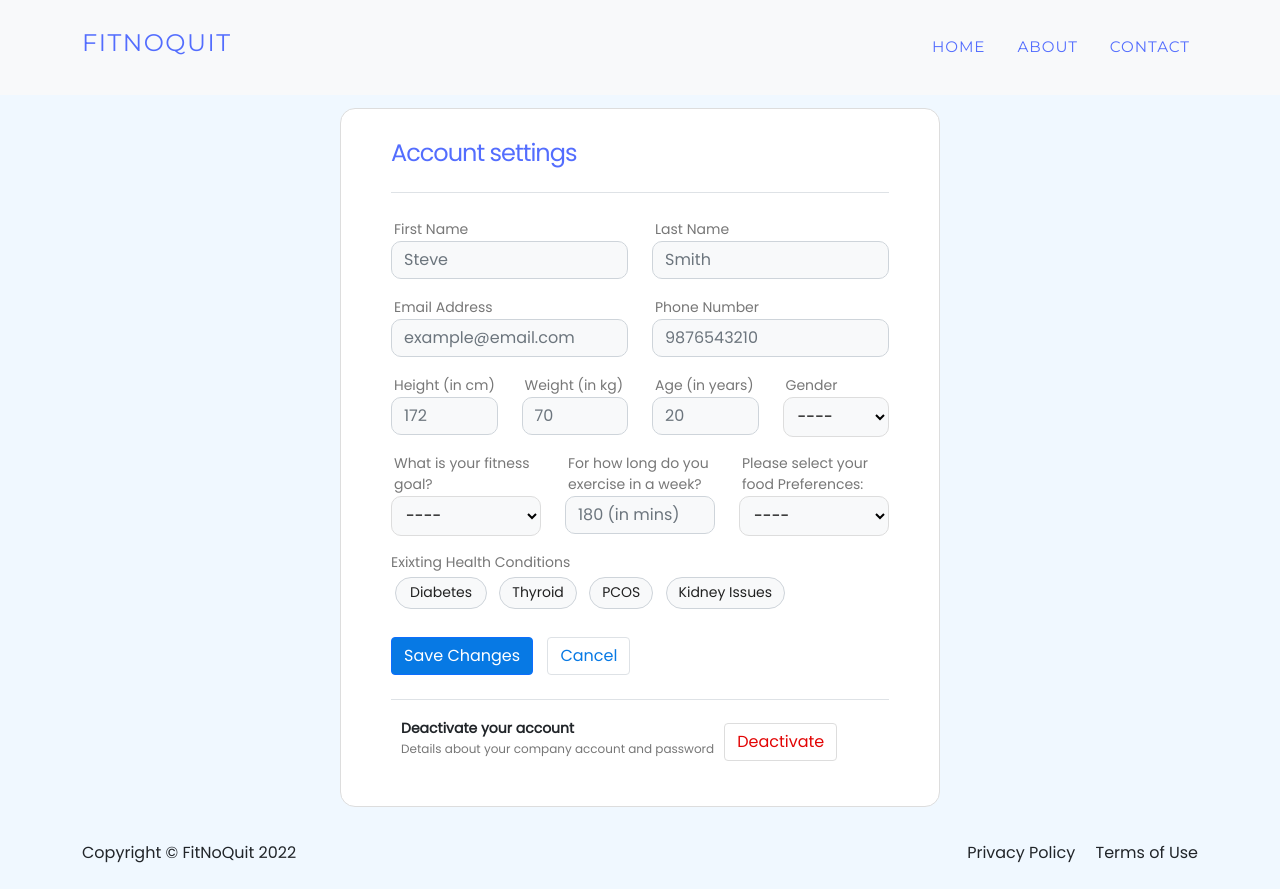
After one commit to Bhavik-20/FitNoQuit-WebApp, a Django app: template FNQ/templates/profile.html in a window 1280 px wide. The commit adds this page. Run offline with Django 4.2, Linux system fonts and the light colour scheme; the template is opened without the code that fills it, so the values that code supplies are empty; some libraries are stand-ins or nearby versions.

Commit message:
Added profile pages and linked using load static

```diff
--- a/FNQ/accounts/urls.py
+++ b/FNQ/accounts/urls.py
@@ -3,6 +3,7 @@ from . import views
 
 urlpatterns = [
     path('',views.home, name="home"),
+    path("profile", views.profile, name="profile"),
     path("signup", views.signup, name="signup"),
     path("login", views.login, name="login"),
     path("logout", views.logout, name="logout")
--- /dev/null
+++ b/FNQ/static/css/profile.css
@@ -0,0 +1,235 @@
+@import url('https://fonts.googleapis.com/css2?family=Poppins&display=swap');
+
+#mainNav {
+    padding-top: 1rem;
+    padding-bottom: 1rem;
+    background-color: #212529;
+  }
+  #mainNav .navbar-toggler {
+    padding: 0.75rem;
+    font-size: 0.75rem;
+    font-family: "Montserrat", -apple-system, BlinkMacSystemFont, "Segoe UI", Roboto, "Helvetica Neue", Arial, sans-serif, "Apple Color Emoji", "Segoe UI Emoji", "Segoe UI Symbol", "Noto Color Emoji";
+    text-transform: uppercase;
+    font-weight: 700;
+  }
+  #mainNav .navbar-brand {
+    color: #536DFE;
+    font-family: "Montserrat", -apple-system, BlinkMacSystemFont, "Segoe UI", Roboto, "Helvetica Neue", Arial, sans-serif, "Apple Color Emoji", "Segoe UI Emoji", "Segoe UI Symbol", "Noto Color Emoji";
+    font-weight: 700;
+    letter-spacing: 0.0625em;
+    text-transform: uppercase;
+  }
+  #mainNav .navbar-brand img {
+    height: 1.5rem;
+  }
+  #mainNav .navbar-nav .nav-item .nav-link {
+    font-family: "Montserrat", -apple-system, BlinkMacSystemFont, "Segoe UI", Roboto, "Helvetica Neue", Arial, sans-serif, "Apple Color Emoji", "Segoe UI Emoji", "Segoe UI Symbol", "Noto Color Emoji";
+    font-size: 0.95rem;
+    color: #536DFE;
+    letter-spacing: 0.0625em;
+  }
+  #mainNav .navbar-nav .nav-item .nav-link.active, #mainNav .navbar-nav .nav-item .nav-link:hover {
+    color: #324196;
+  }
+
+  @media (min-width: 992px) {
+    #mainNav {
+      padding-top: 1.5rem;
+      padding-bottom: 1.5rem;
+      border: none;
+      background-color: transparent;
+      transition: padding-top 0.3s ease-in-out, padding-bottom 0.3s ease-in-out;
+    }
+    #mainNav .navbar-brand {
+      font-size: 1.5em;
+      transition: font-size 0.3s ease-in-out;
+    }
+    #mainNav .navbar-brand img {
+      height: 2rem;
+      transition: height 0.3s ease-in-out;
+    }
+    #mainNav.navbar-shrink {
+      padding-top: 1rem;
+      padding-bottom: 1rem;
+      background-color: #212529;
+    }
+    #mainNav.navbar-shrink .navbar-brand {
+      font-size: 1.25em;
+    }
+    #mainNav.navbar-shrink .navbar-brand svg,
+  #mainNav.navbar-shrink .navbar-brand img {
+      height: 1.5rem;
+    }
+    #mainNav .navbar-nav .nav-item {
+      margin-right: 1rem;
+    }
+    #mainNav .navbar-nav .nav-item:last-child {
+      margin-right: 0;
+    }
+  }
+
+* {
+    margin: 0;
+    padding-top: 0;
+    box-sizing: border-box
+}
+
+body {
+    padding-top: 60px;
+    font-family: 'Poppins', sans-serif;
+    background-color: aliceblue
+}
+@media (max-width: 980px) {
+    body {
+        padding-top: 80px;
+        padding-right: 10px;
+        padding-left: 10px;
+        font-family: 'Poppins', sans-serif;
+        background-color: aliceblue
+    }
+}
+
+.wrapper {
+    padding: 30px 50px;
+    border: 1px solid #ddd;
+    border-radius: 15px;
+    margin: 10px auto;
+    max-width: 600px
+}
+
+.heading-profile {
+    letter-spacing: -1px;
+    font-weight: 400;
+    color: #536DFE;
+}
+
+.img {
+    width: 90px;
+    height: 90px;
+    border-radius: 6px;
+    object-fit: cover
+}
+
+#img-section p,
+#deactivate p {
+    font-size: 12px;
+    color: #777;
+    margin-bottom: 10px;
+    text-align: justify;
+    padding-left: 10px;
+}
+
+#img-section b,
+#img-section button,
+#deactivate b {
+    font-size: 14px;
+    padding-left: 10px;
+}
+
+label {
+    margin-bottom: 0;
+    font-size: 14px;
+    font-weight: 500;
+    color: #777;
+    padding-left: 3px;
+}
+
+.form-control {
+    border-radius: 10px;
+}
+
+input[placeholder] {
+    font-weight: 500
+}
+
+.form-control:focus {
+    box-shadow: none;
+    border: 1.5px solid #0779e4
+}
+
+select {
+    display: block;
+    width: 100%;
+    border: 1px solid #ddd;
+    border-radius: 10px;
+    height: 40px;
+    padding: 5px 10px
+}
+
+select:focus {
+    outline: none
+}
+
+.button {
+    background-color: #fff;
+    color: #0779e4;
+    margin-left: 10px;
+}
+
+.button:hover {
+    background-color: #0779e4;
+    color: #fff
+}
+
+.btn-primary {
+    background-color: #0779e4
+}
+
+.danger {
+    background-color: #fff;
+    color: #e20404;
+    border: 1px solid #ddd;
+    margin-left: 10px;
+}
+
+.danger:hover {
+    background-color: #e20404;
+    color: #fff
+}
+
+@media(max-width:576px) {
+    .wrapper {
+        padding: 25px 20px
+    }
+
+    #deactivate {
+        line-height: 18px
+    }
+}
+
+.chip {
+    padding: 0 12px;
+    background-color: #F8F9FA;
+    border-radius: 100px;
+    border: 1px solid #ced4da;
+    display: inline-flex;
+    margin: 4px;
+    color: rgba(0, 0, 0, .87);
+    align-items: center;
+    height: 32px;
+    font-size: 14px;
+    cursor: pointer;
+}
+
+.chip .icon {
+    font-size: 16px;
+    color: rgba(0, 0, 0, .54);
+    width: 20px;
+    text-align: center;
+}
+
+.chip .icon--leadind {
+    margin: 2px 4px 0 -4px;
+}
+
+.chip .icon--trailing {
+    margin: 2px -4px 0 4px;
+}
+
+.chips__filter .chip .chip--check {
+    display: none;
+}
+
+.chips__filter .chip.chip--active .chip--check {
+    display: block;
+}
--- a/FNQ/templates/home.html
+++ b/FNQ/templates/home.html
@@ -34,15 +34,14 @@
 
                         {% if user.is_authenticated %}
                         <li class="nav-item"><p class="no-hover">Hello, {{user.first_name}}!</p></li>
+                        <li class="nav-item"><a class="nav-link" href="profile">Profile</a></li>
                         <li class="nav-item"><a class="nav-link" href="logout"> Log out </a></li>
                         {% else %}
                         <li class="nav-item"><a class="nav-link" href="login">Login</a></li>
                         <li class="nav-item"><a class="nav-link" href="signup">Sign Up</a></li>
                         {% endif %}
-
                         <li class="nav-item"><a class="nav-link" href="#about">About Us</a></li>
                         <li class="nav-item"><a class="nav-link" href="#contact">Contact</a></li>
-
                     </ul>
                 </div>
             </div>
--- /dev/null
+++ b/FNQ/templates/profile.html
@@ -0,0 +1,157 @@
+{% load static %}
+<!DOCTYPE html>
+<html lang="en">
+    <head>
+        <meta charset="utf-8" />
+        <meta name="viewport" content="width=device-width, initial-scale=1, shrink-to-fit=no" />
+        <meta name="description" content="" />
+        <meta name="author" content="" />
+        <title>Profile</title>
+        <!-- Font Awesome icons (free version)-->
+        <script src="https://use.fontawesome.com/releases/v5.15.4/js/all.js" crossorigin="anonymous"></script>
+         <!-- Google fonts-->
+         <link href="https://fonts.googleapis.com/css?family=Montserrat:400,700" rel="stylesheet" type="text/css" />
+         <link href="https://fonts.googleapis.com/css?family=Roboto+Slab:400,100,300,700" rel="stylesheet" type="text/css" />
+        <!-- Core theme CSS (includes Bootstrap)-->
+        <link href="https://maxcdn.bootstrapcdn.com/font-awesome/4.7.0/css/font-awesome.min.css" rel="stylesheet" integrity="sha384-wvfXpqpZZVQGK6TAh5PVlGOfQNHSoD2xbE+QkPxCAFlNEevoEH3Sl0sibVcOQVnN" crossorigin="anonymous">
+        <link href="https://cdn.jsdelivr.net/npm/bootstrap@5.1.3/dist/css/bootstrap.min.css" rel="stylesheet" integrity="sha384-1BmE4kWBq78iYhFldvKuhfTAU6auU8tT94WrHftjDbrCEXSU1oBoqyl2QvZ6jIW3" crossorigin="anonymous">
+        <script src="https://cdn.jsdelivr.net/npm/bootstrap@5.1.3/dist/js/bootstrap.bundle.min.js" integrity="sha384-ka7Sk0Gln4gmtz2MlQnikT1wXgYsOg+OMhuP+IlRH9sENBO0LRn5q+8nbTov4+1p" crossorigin="anonymous"></script>
+        <link href="{% static 'css/profile.css' %}" rel="stylesheet" />
+        <script src="https://ajax.googleapis.com/ajax/libs/jquery/3.5.1/jquery.min.js"></script>
+    </head>
+    <body id="page-top">
+        <!-- Navigation-->
+        <nav class="navbar navbar-expand-lg navbar-light fixed-top bg-light" id="mainNav">
+            <div class="container">
+                <a class="navbar-brand" href="#page-top"><h4>FitNoQuit</h4></a>
+                <button class="navbar-toggler" type="button" data-bs-toggle="collapse" data-bs-target="#navbarResponsive" aria-controls="navbarResponsive" aria-expanded="false" aria-label="Toggle navigation">
+                    Menu
+                    <i class="fas fa-bars ms-1"></i>
+                </button>
+                <div class="collapse navbar-collapse" id="navbarResponsive">
+                    <ul class="navbar-nav text-uppercase ms-auto py-4 py-lg-0">
+                        <li class="nav-item"><a class="nav-link" href="/">Home</a></li>
+                        <li class="nav-item"><a class="nav-link" href="/#about">About</a></li>
+                        <li class="nav-item"><a class="nav-link" href="/#contact">Contact</a></li>
+                    </ul>
+                </div>
+            </div>
+        </nav>
+        <!-- Body -->
+        <div class="wrapper bg-white mt-sm-5">
+            <h4 class="pb-4 border-bottom heading-profile">Account settings</h4>
+            <!-- <div class="d-flex align-items-start py-3 border-bottom">
+                <img src="https://images.pexels.com/photos/1037995/pexels-photo-1037995.jpeg?auto=compress&cs=tinysrgb&dpr=1&w=500" class="img" alt="">
+                <div class="pl-sm-4 pl-2" id="img-section"> <b>Profile Photo</b>
+                    <p>Accepted file type .png. Less than 1MB</p>
+                    <button class="btn button border">Upload</button>
+                </div>
+            </div> -->
+            <form action="profile" method="get">
+            <div class="py-2">
+                <div class="row py-2">
+                    <div class="col-md-6"> <label for="firstname">First Name</label> <input type="text" class="bg-light form-control" name="fname" placeholder="Steve"> </div>
+                    <div class="col-md-6 pt-md-0 pt-3"> <label for="lastname">Last Name</label> <input type="text" class="bg-light form-control" name="lname" placeholder="Smith"> </div>
+                </div>
+                <div class="row py-2">
+                    <div class="col-md-6"> <label for="email">Email Address</label> <input type="text" class="bg-light form-control" name="email" placeholder="example@email.com"> </div>
+                    <div class="col-md-6 pt-md-0 pt-3"> <label for="phone">Phone Number</label> <input type="tel" class="bg-light form-control" name="contact" placeholder="9876543210"> </div>
+                </div>
+                <div class="row py-2">
+                    <div class="col"> <label for="height">Height (in cm)</label> <input type="number" name ="height" class="bg-light form-control" placeholder="172" min="0" max="200"></div>
+                    <div class="col"> <label for="weight">Weight (in kg)</label> <input type="number" name = "weight" class="bg-light form-control" placeholder="70" min="0"></div>
+                    <div class="col"> <label for="age">Age (in years)</label> <input type="number" name="age" class="bg-light form-control" placeholder="20"></div>
+                    <div class="col"> <label for="gender">Gender</label> <select name="gender" id="gender" name="gender" class="bg-light">
+                        <option value="----" selected>----</option>
+                        <option value="female">Female</option>
+                        <option value="male">Male</option>
+                        <option value="other">Other</option>
+                    </select> </div>
+                </div>
+                <div class="row py-2">
+                    <div class="col"> <label for="exc-min">What is your fitness goal?</label> <select name="fitness_goal" id="fitness_goal" class="bg-light">
+                        <option value="----" selected>----</option>
+                        <option value="veg">Maintain Health</option>
+                        <option value="non-veg">Weight Loss</option>
+                        <option value="vegan">Weight Gain</option>
+                    </select>
+                    </div>
+                    <div class="col"> <label for="exc-min">For how long do you exercise in a week? </label>
+                        <input type="number" name= "curr_exc" class="bg-light form-control" placeholder="180 (in mins)">
+                    </div>
+                    <div class="col"> <label for="food">Please select your food Preferences: </label> <select name="country" name="food_pref" id="country" class="bg-light">
+                        <option value="----" selected>----</option>
+                        <option value="veg">Vegeterian</option>
+                        <option value="non-veg">Non-Vegetarian</option>
+                        <option value="vegan">Vegan</option>
+                    </select></div>
+                </div>
+
+
+                <div class="row py-2">
+
+            <label for="health">Exixting Health Conditions</label>
+            <div class="chips__filter">
+                <div class="chip">
+                <span class="icon icon--leadind chip--check">
+                    <i class="fas fa-check"></i>
+                </span>
+                <span><option value="1">Diabetes</option></span>
+            </div>
+                <div class="chip">
+                <span class="icon icon--leadind chip--check">
+                    <i class="fas fa-check"></i>
+                </span>
+                Thyroid
+            </div>
+                <div class="chip">
+                <span class="icon icon--leadind chip--check">
+                    <i class="fas fa-check"></i>
+                </span>
+                PCOS
+            </div>
+                <div class="chip">
+                <span class="icon icon--leadind chip--check">
+                    <i class="fas fa-check"></i>
+                </span>
+                Kidney Issues
+            </div>
+        </div>
+	</div>
+<div class="py-3 pb-4 border-bottom"> <button class="btn btn-primary mr-3">Save Changes</button> <button class="btn border button">Cancel</button> </div>
+</form>
+                <div class="d-sm-flex align-items-center pt-3" id="deactivate">
+                    <div> <b>Deactivate your account</b>
+                        <p>Details about your company account and password</p>
+                    </div>
+                    <div class="ml-auto"> <button class="btn danger">Deactivate</button> </div>
+                </div>
+            </div>
+        </div>
+
+        <script>
+            $(function () {
+                $('.chips__filter .chip').on("click", function () {
+                    $(this).toggleClass("chip--active");
+                });
+            });
+        </script>
+        <!-- Footer-->
+        <footer class="footer py-4">
+            <div class="container">
+                <div class="row align-items-center">
+                    <div class="col text-lg-start">Copyright &copy; FitNoQuit 2022</div>
+                    <div class="col text-lg-end">
+                        <a class="link-dark text-decoration-none me-3" href="#!">Privacy Policy</a>
+                        <a class="link-dark text-decoration-none" href="#!">Terms of Use</a>
+                    </div>
+                </div>
+            </div>
+        </footer>
+        <!-- Bootstrap core JS-->
+        <script src="https://cdn.jsdelivr.net/npm/bootstrap@5.1.3/dist/js/bootstrap.bundle.min.js"></script>
+        <!-- Core theme JS-->
+        <!-- <script src="js/scripts.js"></script> -->
+        <script src="https://cdn.startbootstrap.com/sb-forms-latest.js"></script>
+    </body>
+</html>
```
Also changed, not shown: FNQ/accounts/views.py (+27 -0 lines).
